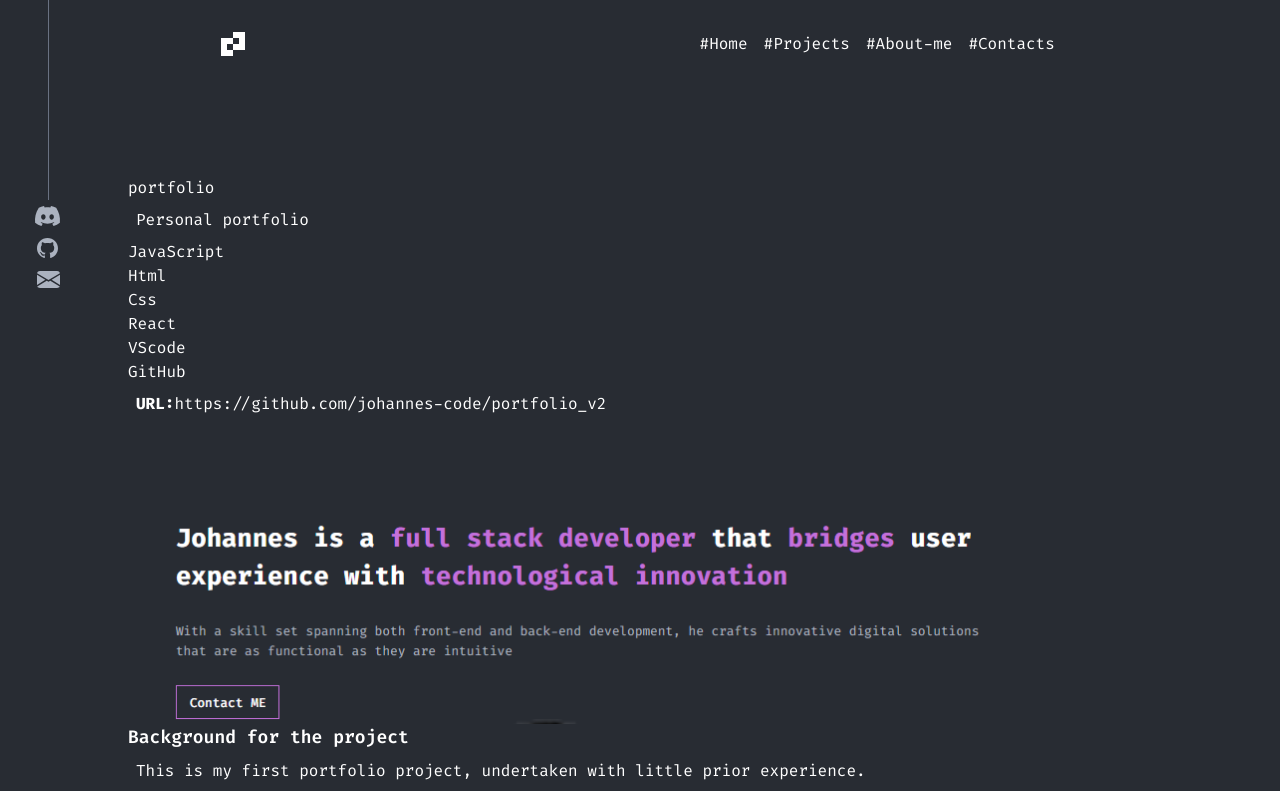
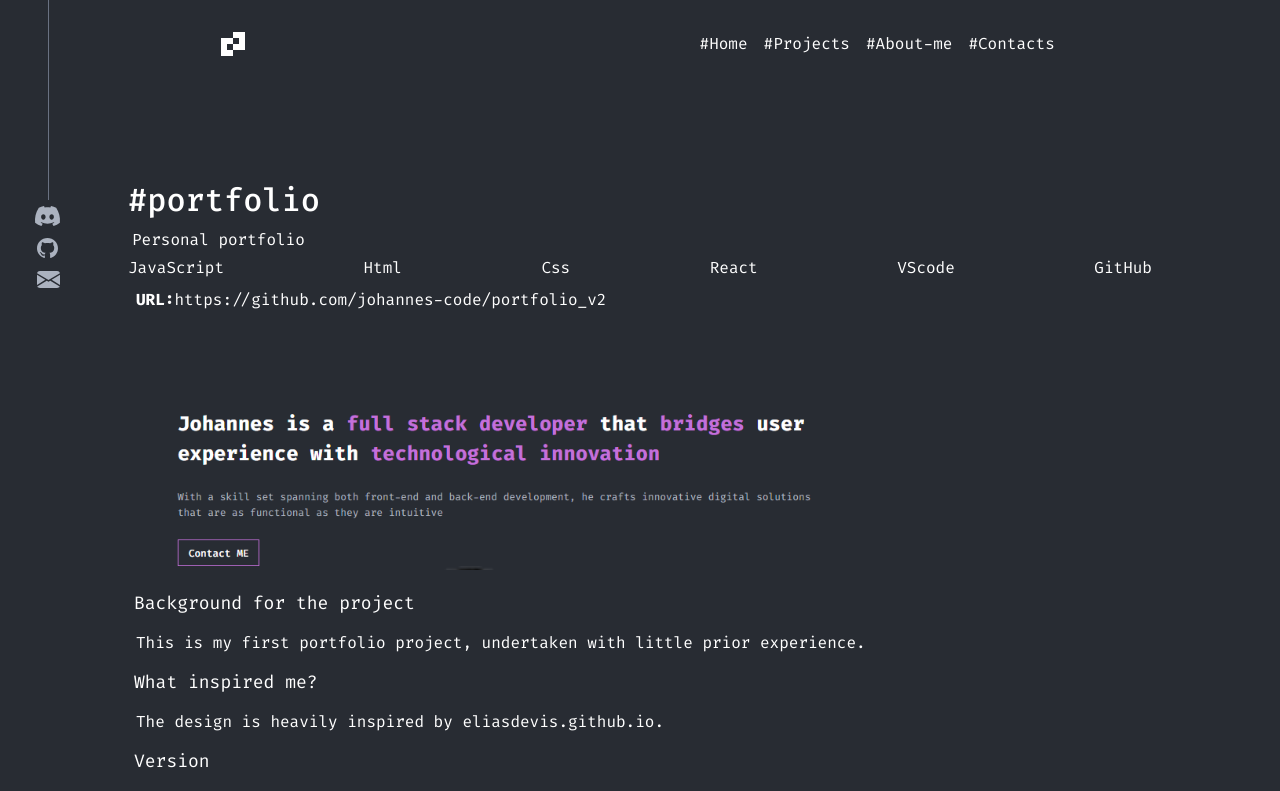
Before and after one commit to johannes-code/portfolio_v2, a React (Vite) app: page /project/0 in a window 1280 px wide. Shown: the top 791 px of the page. Built offline with nearby package versions, Linux system fonts and the light colour scheme.

Commit message:
continue to style

```diff
--- a/src/landing/projects/projectsExpanded/projectsExpanded.module.css
+++ b/src/landing/projects/projectsExpanded/projectsExpanded.module.css
@@ -1,4 +1,4 @@
-.projectsExpanded h2 {
+.h2 {
   font-size: 32px;
   font-weight: 500;
   position: relative;
@@ -7,7 +7,7 @@
   display: inline-block;
 }
 
-.projectsExpanded h2::before {
+.h2::before {
   content: "#";
   color: var(--primary);
 }
@@ -16,7 +16,7 @@
   box-sizing: border-box;
 }
 
-.projectsExpanded ::after {
+.h2::after {
   content: "";
   display: block;
   width: 10vw;
@@ -30,22 +30,64 @@
 
 h4 {
   font-size: 18px;
-  font-weight: 600;
+  padding: 6px;
 }
 
-.projectsExpanded .div {
-  padding: 12px;
+.project_header {
+  display: flex;
+  justify-content: space-between;
+  align-items: center;
+  flex-wrap: wrap;
+  margin-bottom: 48px;
 }
 
-.projectsExpanded .ul {
+.projects_link {
+  display: flex;
+  flex-direction: wrap;
+  gap: 8px;
+  text-decoration: underline;
+}
+
+.projects a {
+  color: inherit;
+}
+
+.project_list {
+  width: 100%;
+  display: grid;
+  grid-template-columns: repeat(3, 1fr);
+  gap: 16px;
+  margin-top: 48px;
+  height: 480px;
+}
+
+.project {
+  border: 1px solid;
+  border-color: var(--gray);
+}
+.project_content {
+  padding: 16px;
+}
+
+.project_techs {
+  display: flex;
+  flex-wrap: wrap;
+  gap: 8px 16px;
+  color: var(--gray);
+  padding: 8px;
+  border-bottom: 1px solid var(--gray);
+  border-top: 1px solid var(--gray);
+}
+
+ul {
   list-style: none;
-  border: solid 2px var(--white);
   display: flex;
-  flex-direction: row;
-  justify-content: space-around;
-  padding-left: 4px;
-  padding-top: 6px;
-  padding-bottom: 6px;
+  justify-content: space-between;
+}
+
+.projectExpanded_description {
+  color: var(--gray);
+  padding: 4px;
 }
 
 p {
@@ -56,3 +98,11 @@ a {
   margin-left: 8px;
   padding: 4px;
 }
+
+.projectsExpanded_cover {
+  max-width: 80%;
+  display: flex;
+  padding-left: 12px;
+  padding-top: 14px;
+  padding-bottom: 14px;
+}
```
